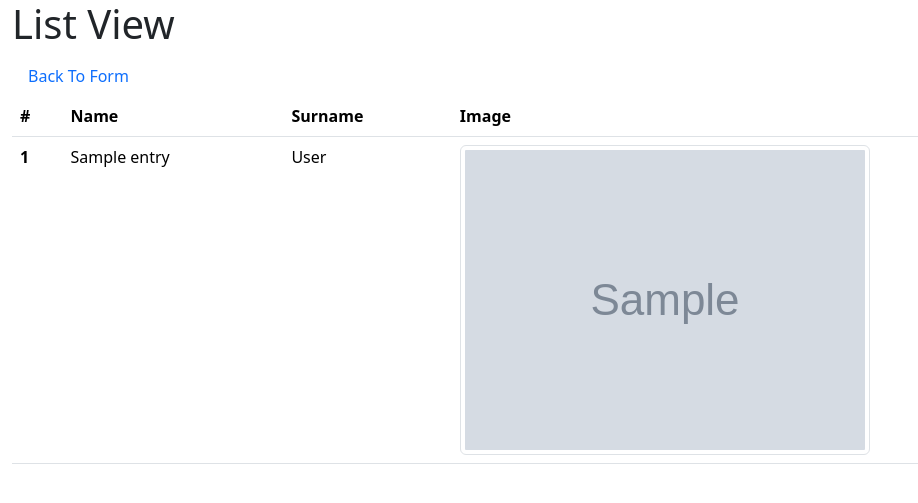
After one commit to Ziumper/File-Upload, a Symfony app: template templates/home/list.html.twig in a window 1280 px wide. The commit adds this page. Shown: the top 503 px of the page, without its empty margins (0-918 px from the left). Run offline with Twig, Linux system fonts and the light colour scheme; the template is opened without the code that fills it: most values are stand-ins (such as "Sample title", 1, 10 or a date in 2020); grey boxes marked "Sample" are stand-in pictures; style sheets or scripts are compiled from the project's sources; some libraries are stand-ins or nearby versions.

Commit message:
Add password and list view

```diff
--- a/src/Service/UploadEntryService.php
+++ b/src/Service/UploadEntryService.php
@@ -40,9 +40,11 @@ class UploadEntryService implements UploadEntryServiceInterface
         $dtos = array();
         $uploadedEntries = $this->uploadEntryRepository->fetchAll();
         foreach($uploadedEntries as $uploadedEntry) {
+           $imageName = $uploadedEntry->getImageName() != null ? $uploadedEntry->getImageName() : "";
+
            $dto = new ReturnUploadEntryDto($uploadedEntry->getName(),
                    $uploadedEntry->getSurname(),
-                   $uploadedEntry->getImageName());
+                   $imageName);
 
             $dtos[] = $dto;
         }
--- a/templates/home/home.html.twig
+++ b/templates/home/home.html.twig
@@ -5,6 +5,7 @@
 <div class="bd-heading sticky-xl-top align-self-start mt-5 mb-3 mt-xl-0 mb-xl-2">
     <h3>Upload form</h3>
 </div>
+
 
 <div class="hide" id="info">
   <div class="spinner-border" role="status">
@@ -34,4 +35,9 @@
     </div>
     <button type="submit" class="btn btn-primary">Submit</button>
 </form>
+<ul class="nav">
+  <li class="nav-item">
+   <a class="nav-link" href="/list">View list</a>
+  </li>
+</ul>
 {% endblock %}
--- /dev/null
+++ b/templates/home/list.html.twig
@@ -0,0 +1,32 @@
+{% extends 'base.html.twig' %}
+
+
+{% block body %}
+    <h1>List View</h1>
+<ul class="nav">
+    <li class="nav-item">
+        <a class="nav-link" href="/">Back To Form</a>
+    </li>
+</ul>
+<table class="table">
+  <thead>
+    <tr>
+      <th scope="col">#</th>
+      <th scope="col">Name</th>
+      <th scope="col">Surname</th>
+      <th scope="col">Image</th>
+    </tr>
+  </thead>
+  <tbody>
+    {% for entry in entries %}
+    <tr>
+      <th scope="row">{{ loop.index }} </th>
+      <td>{{ entry.name }}</td>
+      <td>{{ entry.surname }}</td>
+      <td><img class="img-thumbnail"  src="{{ asset('uploads/images/' ~ entry.fileName) }}"/></td>
+    </tr>
+    {% endfor %}
+  </tbody>
+</table>
+
+{% endblock %}
```
Also changed, not shown: src/Controller/HomeController.php (+10 -0 lines), src/Controller/UploadController.php (+0 -8 lines), tests/Service/UploadEntryServiceTest.php (+0 -1 lines), tests/UploadControllerTest.php (+0 -36 lines), 1 other file.
